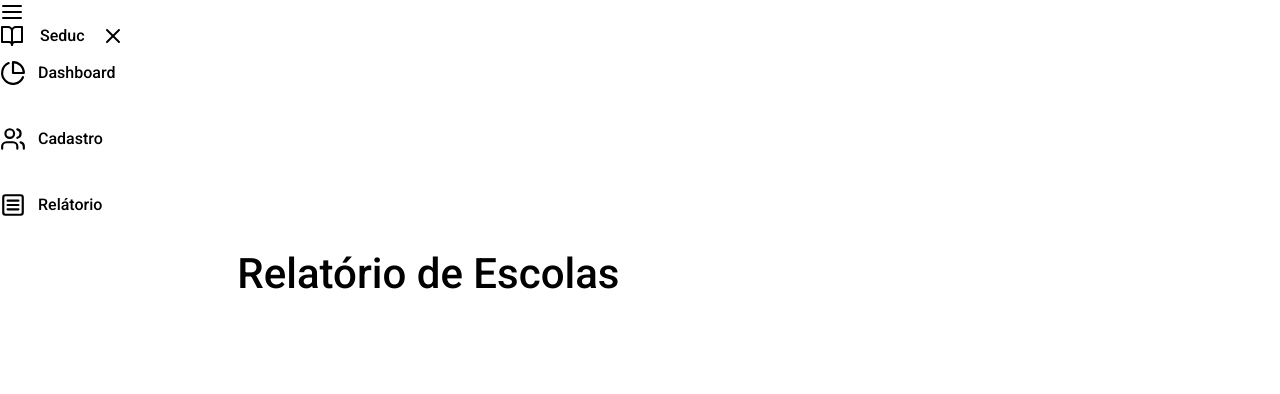
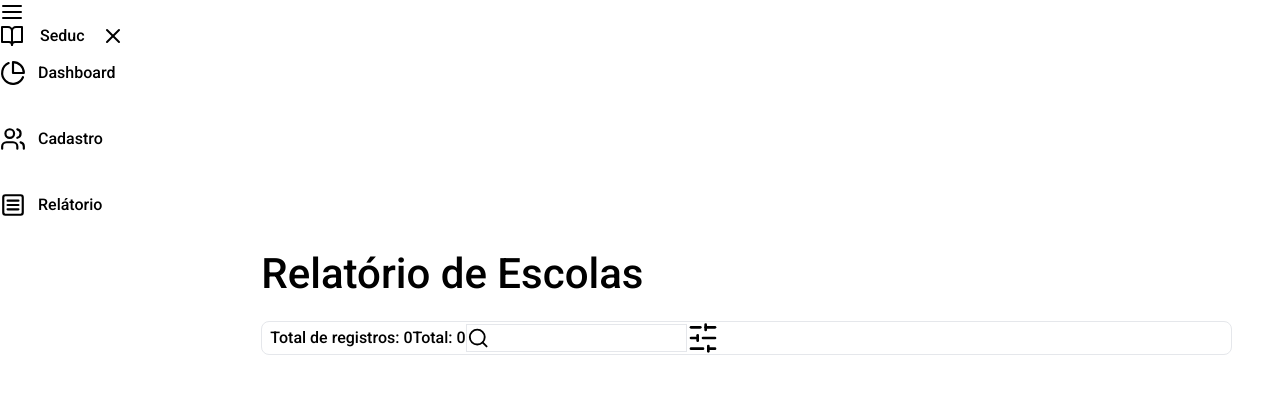
Before and after one commit to Alerrando/sistema-seduc, a Next.js app in the folder web/: page /relatorio-escola in a window 1280 px wide. Shown: the top 394 px of the page. Built offline with nearby package versions, Linux system fonts and the light colour scheme.

Commit message:
add CreateHeaderRegisters and CreateHeaderReports

```diff
--- a/web/slice/index.ts
+++ b/web/slice/index.ts
@@ -13,7 +13,6 @@ export type LessonsInfos = {
 
 export type SchoolInfos = {
   id: number;
-  diretor: string;
   name: string;
   classificação?: string,
   edit: number;
@@ -47,7 +46,6 @@ export const HorasValuesDefault = {
 
 export const SchoolValuesDefault = {
   id: 0,
-  diretor: "",
   name: "",
   cpf: "",
   edit: -1,
--- a/web/src/Components/CreateHeader/index.tsx
+++ b/web/src/Components/CreateHeaderRegisters/index.tsx
@@ -7,7 +7,7 @@ type CreateHeaderProps = {
     totalRegiter: number,
 }
 
-export default function CreateHeader(props: CreateHeaderProps) {
+export default function CreateHeaderRegisters(props: CreateHeaderProps) {
     const { setModal, setSearch, totalRegiter } = props;
 
   return (
--- /dev/null
+++ b/web/src/Components/CreateHeaderReports/index.tsx
@@ -0,0 +1,27 @@
+import { SlidersHorizontal, Search } from 'lucide-react';
+import React from 'react'
+
+
+export default function CreateHeaderReports(props: CreateHeaderProps) {
+
+  return (
+    <div className="h-auto border border-[#DDD] rounded-lg">
+        <header className="flex items-center justify-between px-2 sm:px-5 py-4">
+            <div className="flex flex-row items px-4 py-2 bg-principal text-white rounded-lg">
+                <span className="hidden sm:block">Total de registros: 0</span>
+                <span className="sm:hidden block">Total: 0</span>
+            </div>
+
+            <div className="w-36 sm:w-auto flex flex-row items-center gap-2 px-3 py-2 border border-zinc-500 rounded-full">
+                <Search size={26} />
+                <input
+                    type="text"
+                    className="w-full outline-none border-none"
+                />
+            </div>
+
+            <SlidersHorizontal size={32} className="cursor-pointer" />
+        </header>
+    </div>
+  );
+}
--- a/web/src/Components/Table/index.tsx
+++ b/web/src/Components/Table/index.tsx
@@ -55,7 +55,6 @@ export default function Table(props: TableProps) {
                                 <>
                                     <td className="whitespace-nowrap px-4 py-2 font-medium text-gray-900">{index + 1}</td>
                                     <td className="whitespace-nowrap px-4 py-2 font-medium text-gray-900">{info.name}</td>
-                                    <td className="whitespace-nowrap px-4 py-2 font-medium text-gray-900">{info.diretor}</td>
                                 </>
                             ) : (
                                 <>
--- a/web/src/app/cadastro-aula/page.tsx
+++ b/web/src/app/cadastro-aula/page.tsx
@@ -1,12 +1,11 @@
 "use client";
-import React, { useEffect, useState } from "react";
-import CreateHeader from "@/Components/CreateHeader";
+import CreateHeaderRegisters from '@/Components/CreateHeaderRegisters';
 import Modal from "@/Components/Modal";
 import Table from "@/Components/Table";
 import { createLesson, deleteLesson, editLesson, readAllLesson, readPaginationLesson } from "@/api";
 import { RootState } from "@/system";
 import { ArrowLeft, ArrowRight } from "lucide-react";
-import { Calendar } from 'react-calendar';
+import { useEffect, useState } from "react";
 import "react-calendar/dist/Calendar.css";
 import { useDispatch, useSelector } from "react-redux";
 import { ToastContainer, toast } from "react-toastify";
@@ -54,7 +53,7 @@ export default function CadastroAula() {
         <h1 className="text-[42px]">Aulas</h1>
 
         {allInfosLesson != undefined ? (
-          <CreateHeader
+          <CreateHeaderRegisters
             setModal={setModal}
             setSearch={setSearch}
             totalRegiter={lessonsLengthall}
--- a/web/src/app/cadastro-escola/page.tsx
+++ b/web/src/app/cadastro-escola/page.tsx
@@ -1,9 +1,9 @@
 'use client';
-import React, { useEffect, useState } from 'react';
-import CreateHeader from '@/Components/CreateHeader';
+import CreateHeaderRegisters from '@/Components/CreateHeaderRegisters';
 import Modal from '@/Components/Modal';
 import Table from '@/Components/Table';
 import { createSchool, deleteSchool, editSchool, readAllSchool } from '@/api';
+import { useEffect, useState } from 'react';
 import { useDispatch, useSelector } from 'react-redux';
 import { ToastContainer, toast } from 'react-toastify';
 import 'react-toastify/dist/ReactToastify.css';
@@ -15,7 +15,7 @@ export default function CadastroEscola(){
     const [infosInput, setInfosInput] = useState<SchoolInfos>(SchoolValuesDefault);
     const [search, setSearch] = useState("");
     const [modal, setModal] = useState<boolean>(false);
-    const thead = ["Id", "Nome da Escola", "Diretor", "Ações"];
+    const thead = ["Id", "Nome da Escola", "Ações"];
     const dispatch = useDispatch();
 
     useEffect(() => {
@@ -32,7 +32,7 @@ export default function CadastroEscola(){
                 <h1 className="text-[42px]">Cadastro de Escolas</h1>
 
                 {allInfosSchool != undefined ? (
-                    <CreateHeader setModal={setModal} setSearch={setSearch} totalRegiter={allInfosSchool.length} key={"create-header-school"} />
+                    <CreateHeaderRegisters setModal={setModal} setSearch={setSearch} totalRegiter={allInfosSchool.length} key={"create-header-school"} />
                 ) : null}
 
                 <Table tableHead={thead} infosAll={allInfosSchool} editInfo={editInfo} deleteInfo={deleteInfo} search={search} key={"Table-Escola"} />
@@ -48,7 +48,6 @@ export default function CadastroEscola(){
 
     async function submitSchool(event){
         const aux: SchoolInfos = {
-            diretor: event.diretor,
             edit: -1,
             name: `${event.classificação} ${event.name}`,
             id: infosInput.id,
--- a/web/src/app/cadastro-professor/page.tsx
+++ b/web/src/app/cadastro-professor/page.tsx
@@ -1,9 +1,9 @@
 'use client';
-import React, { useEffect, useState } from 'react';
-import CreateHeader from '@/Components/CreateHeader';
+import CreateHeaderRegisters from '@/Components/CreateHeaderRegisters';
 import Modal from '@/Components/Modal';
 import Table from '@/Components/Table';
 import { createTeacher, deleteTeacher, editTeacher, readAllTeacher } from '@/api';
+import { useEffect, useState } from 'react';
 import { useDispatch, useSelector } from 'react-redux';
 import { ToastContainer, toast } from 'react-toastify';
 import 'react-toastify/dist/ReactToastify.css';
@@ -32,7 +32,7 @@ export default function CadastroProfessor(){
                 <h1 className="text-[42px]">Cadastro de Professor</h1>
 
                 {allInfosTeacher != undefined ? (
-                    <CreateHeader setModal={setModal} setSearch={setSearch} totalRegiter={allInfosTeacher.length} key={"create-header-school"} />
+                    <CreateHeaderRegisters setModal={setModal} setSearch={setSearch} totalRegiter={allInfosTeacher.length} key={"create-header-school"} />
                 ) : null}
 
                 <Table tableHead={thead} infosAll={allInfosTeacher} editInfo={editInfo} deleteInfo={deleteInfo} search={search} key={"Table-Escola"} />
--- a/web/src/app/relatorio-escola/page.tsx
+++ b/web/src/app/relatorio-escola/page.tsx
@@ -1,11 +1,16 @@
 'use client';
+
+import CreateHeaderReports from "@/Components/CreateHeaderReports";
+import { Search, SlidersHorizontal } from "lucide-react";
 
 export default function RelatorioEscola(){
     return(
-        <section className="w-full sm:w-5/6 h-max ml-auto">
+        <main className="w-5/6 ml-auto px-6 overflow-y-auto">
             <div className="w-full flex flex-col gap-4 px-6 py-3">
                 <h1 className="text-[42px]">Relatório de Escolas</h1>
+
+                <CreateHeaderReports />
             </div>
-        </section>
+        </main>
     )
 }
```
Also changed, not shown: web/src/Components/Modal/FormRegisterSchool/index.tsx (+0 -18 lines).
